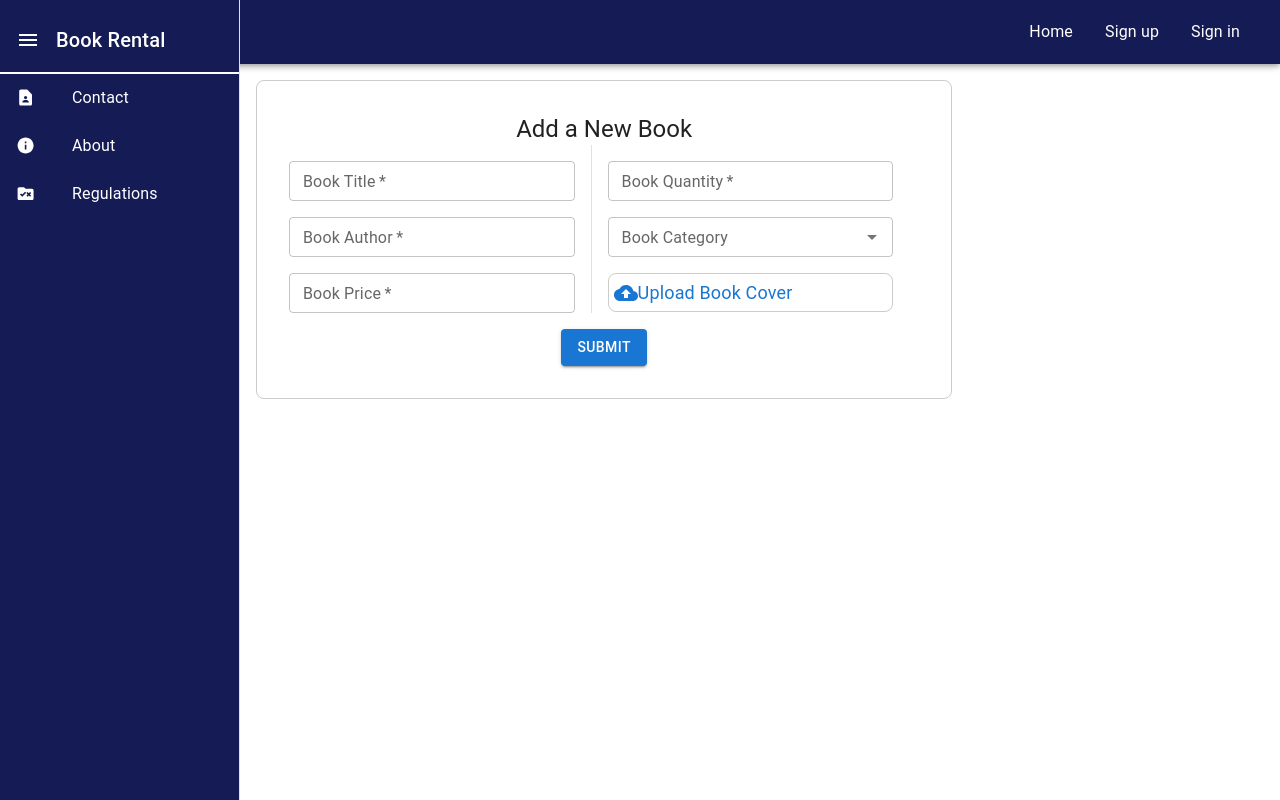
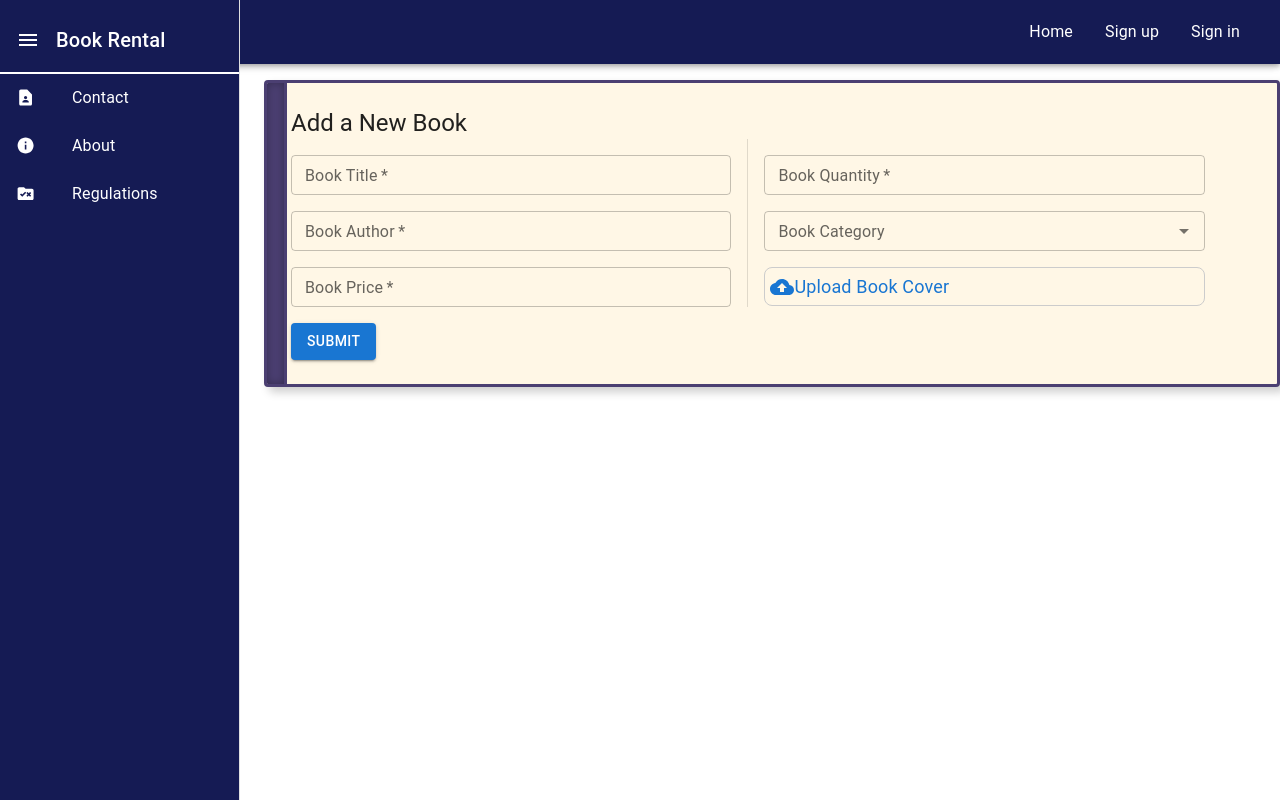
Before and after one commit to getye/Book-Rent-Vercel, a React (Create React App) app in the folder client/: page /owner/bookupload in a window 1280 px wide. Built offline with nearby package versions, Linux system fonts and the light colour scheme.

Commit message:
Upload book

```diff
--- a/client/src/components/owner/owner_book_upload.js
+++ b/client/src/components/owner/owner_book_upload.js
@@ -82,25 +82,39 @@ export const OwnerBookUpload = () => {
   ];
 
   return (
-    <Box sx={{ paddingLeft: 32, paddingTop: 10 }}>
+    <Box sx={{ paddingTop: 10, alignItems: 'center', alignContent: 'center', paddingLeft: {xs:1, sm:10, md:20, lg:32} }}>
       <Box
         component="form"
         onSubmit={handleSubmit}
         sx={{
-          display: 'flex',
-          flexDirection: 'column',
-          alignItems: 'center',
-          p: 4,
-          border: '1px solid #ccc',
-          borderRadius: 2,
-          maxWidth: 0.68,
+          marginLeft: 1,
+          padding: 3,
+          border: '3px solid #4B3F72',          // Dark purple/blue for a classic cover
+          borderRadius: '4px',                  // Slightly rounded edges
+          boxShadow: '5px 5px 10px rgba(0, 0, 0, 0.2)', // Deeper shadow for depth
+          backgroundColor: '#FFF7E6',           // Light cream color for pages
+          position: 'relative',
+          overflow: 'hidden',
+
+          // Spine effect
+          '&::before': {
+            content: '""',
+            position: 'absolute',
+            top: 0,
+            left: 0,
+            width: '20px',
+            height: '100%',
+            backgroundColor: '#4B3F72',         // Matching the border color
+            borderRight: '3px solid #4B3F72',
+            boxShadow: 'inset 0 0 10px rgba(0,0,0,0.3)', // Inner shadow for a "spine" look
+          },
         }}
       >
         <Typography variant="h5" gutterBottom pb={1}>
           Add a New Book
         </Typography>
         <Grid container spacing={2}>
-          <Grid item xs={5.6}>
+          <Grid item xs ={12} sm={5.6}>
             <TextField
               label="Book Title"
               name="bookTitle"
@@ -133,7 +147,7 @@ export const OwnerBookUpload = () => {
             />
           </Grid>
           <Divider orientation="vertical" flexItem sx={{ ml: 2 }} />
-          <Grid item xs={5.6}>
+          <Grid item xs={12} sm={5.6}>
             <TextField
               label="Book Quantity"
               type="number"
```
Also changed, not shown: client/src/components/admin/view_books.js (indentation only), 8 other files (tests, documents, lock files or other folders).
